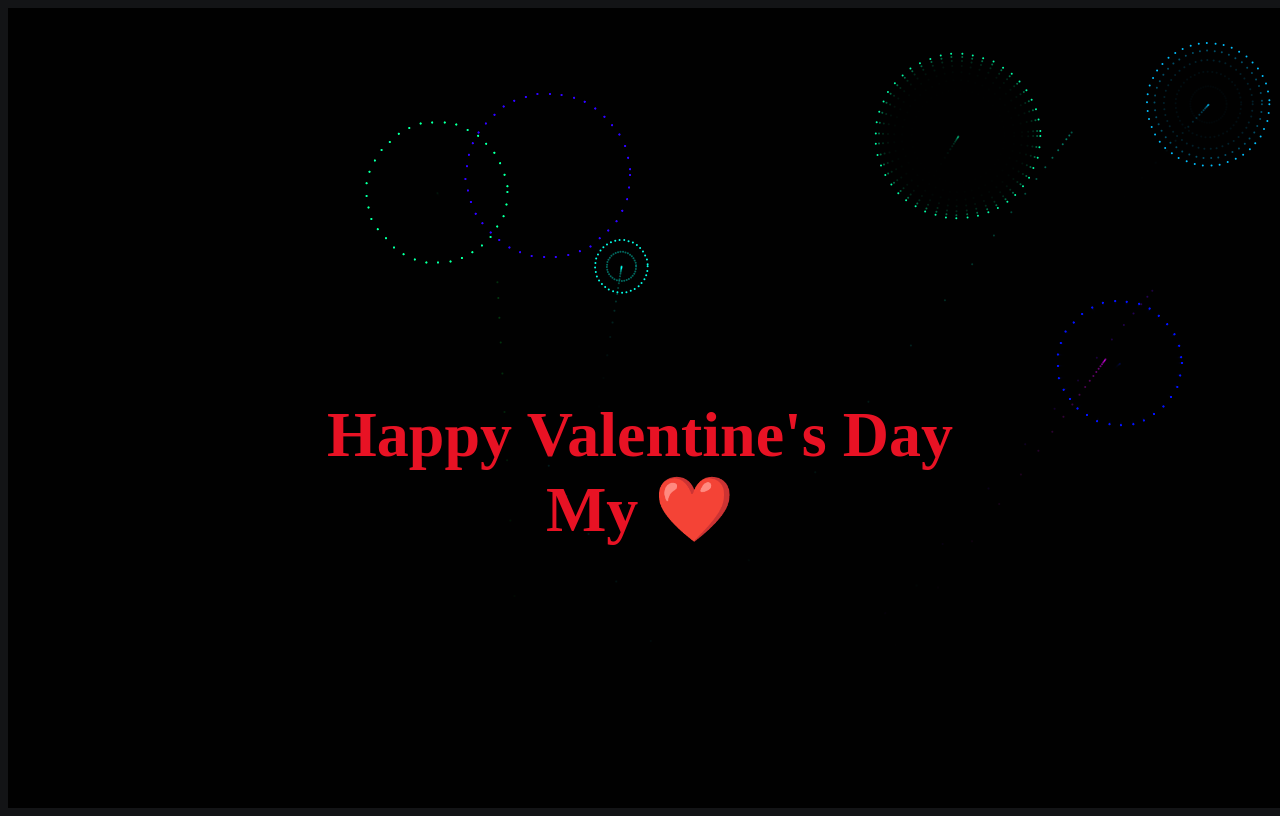
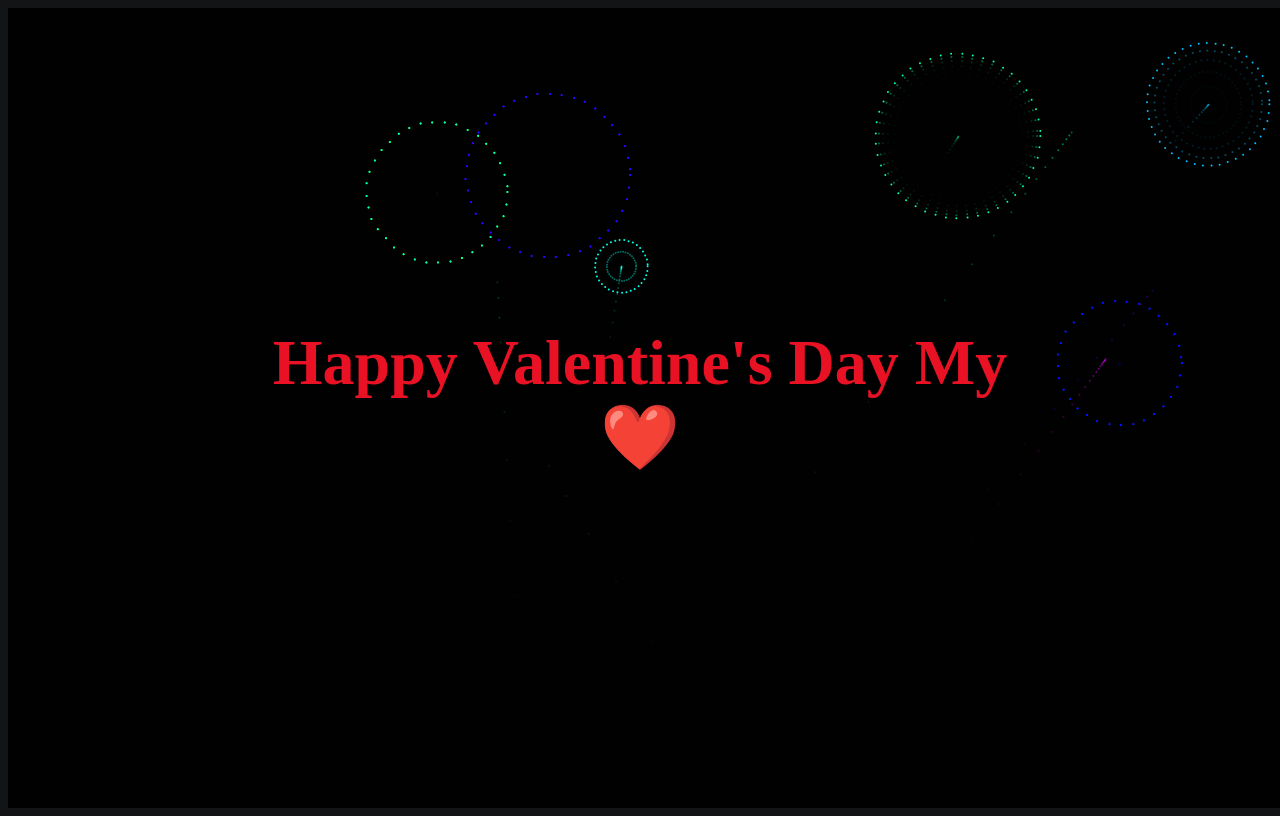
Before and after one commit to sanjaysaravanan/anitha-weds-sanjay, a website: page dist/valentine.html in a window 1280 px wide. Drawn offline with Linux system fonts and the light colour scheme; animation ran at ten frames a second.

Commit message:
alignment fix

```diff
--- a/dist/valentine.css
+++ b/dist/valentine.css
@@ -5,11 +5,19 @@ body {
   cursor: crosshair;
 }
 canvas{display:block}
+
+.overlay {
+  position: absolute;
+  top: 0px;
+  left: 0px;
+  height:100vh;
+  width:100vw;
+  display: flex;
+  justify-content: center;
+  align-items: center;
+}
+
 h1 {
-  position: absolute;
-  top: 50%;
-  left: 50%;
-  transform: translate(-50%, -30%);
   color: #fff;
   font-family: "Source Sans Pro";
   font-size: 4em;
--- a/dist/valentine.html
+++ b/dist/valentine.html
@@ -4,11 +4,13 @@
     <meta charset="UTF-8" />
     <meta name="viewport" content="width=device-width, initial-scale=1.0" />
     <title>Document</title>
-    <script src="valentine.js" defer ></script>
+    <script src="valentine.js" defer></script>
     <link rel="stylesheet" href="valentine.css" />
   </head>
   <body>
-    <h1>Happy Valentine's Day My ❤️</h1>
+    <div class="overlay">
+      <h1>Happy Valentine's Day My <br />❤️</h1>
+    </div>
 
     <canvas id="birthday"></canvas>
   </body>
```
